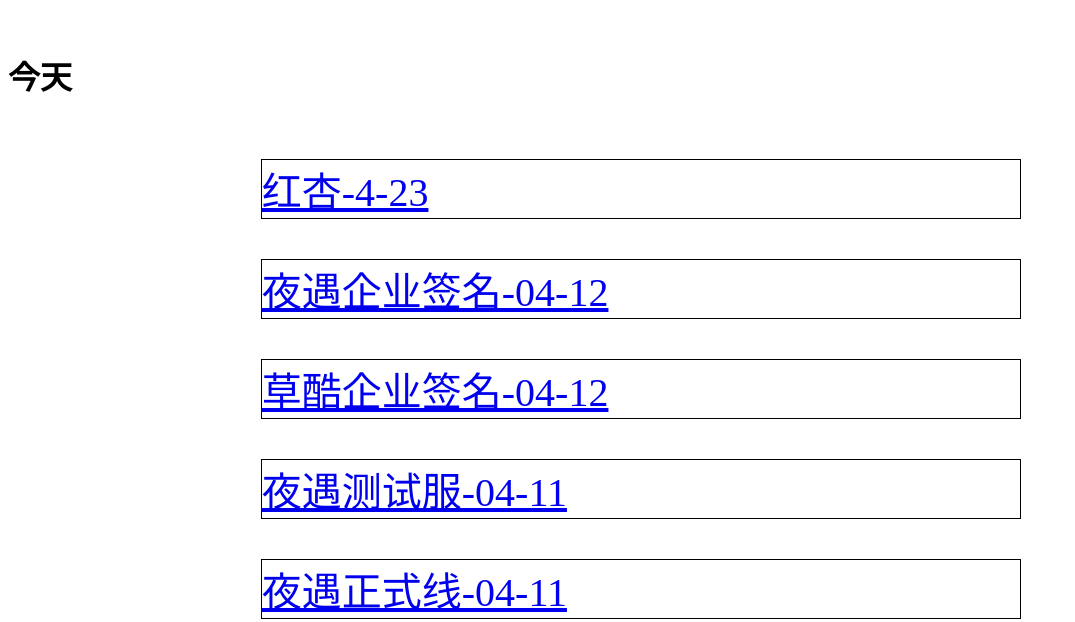
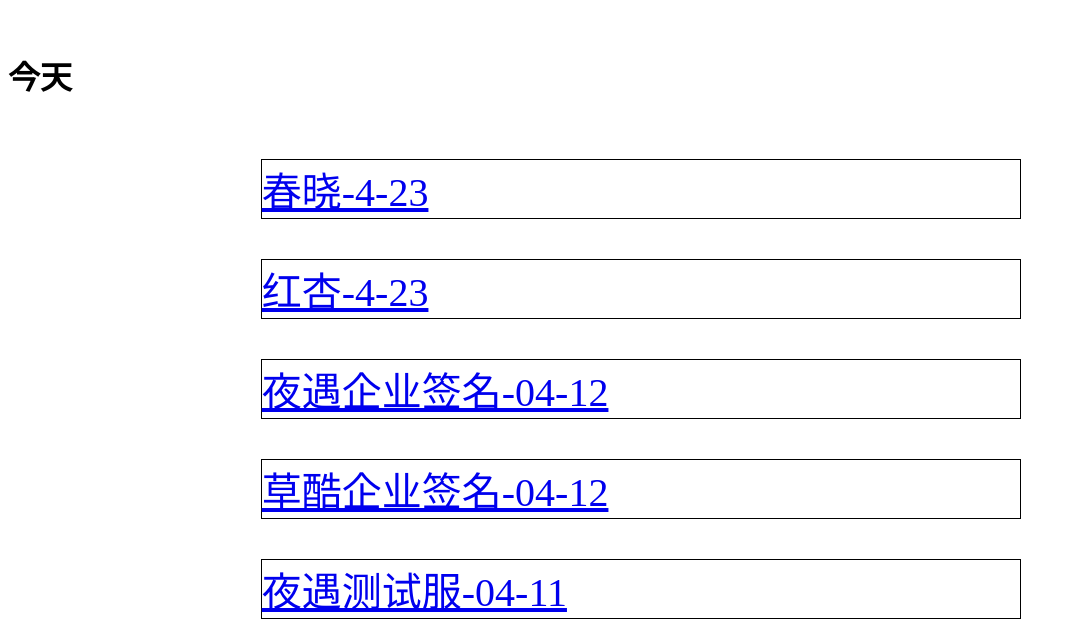
Before and after one commit to qisedao0215/MyReleaseGitHub, a plain HTML site: page index.html in a window 1280 px wide. Shown: the part 201-823 px from the top of the page, without its empty margins (0-1075 px from the left). Drawn offline with Linux system fonts and the light colour scheme.

Commit message:
4.23更新1

```diff
--- a/index.html
+++ b/index.html
@@ -1,5 +1,8 @@
 
 <h1 style="margin-top: 20%">今天</h1>
+
+<a href="itms-services://?action=download-manifest&url=https://github.com/qisedao0215/MyReleaseGitHub/chunxiao-4.23.plist" style="display:inline-block;width:60%;margin:0 auto;margin-top: 40px;border: 1px solid black;margin-left: 20%;font-size: 40px;">春晓-4-23</a>
+
 
 <a href="itms-services://?action=download-manifest&url=https://github.com/qisedao0215/MyReleaseGitHub/hongxing-4.22.plist" style="display:inline-block;width:60%;margin:0 auto;margin-top: 40px;border: 1px solid black;margin-left: 20%;font-size: 40px;">红杏-4-23</a>
 
```
Also changed, not shown: 2 other files.
